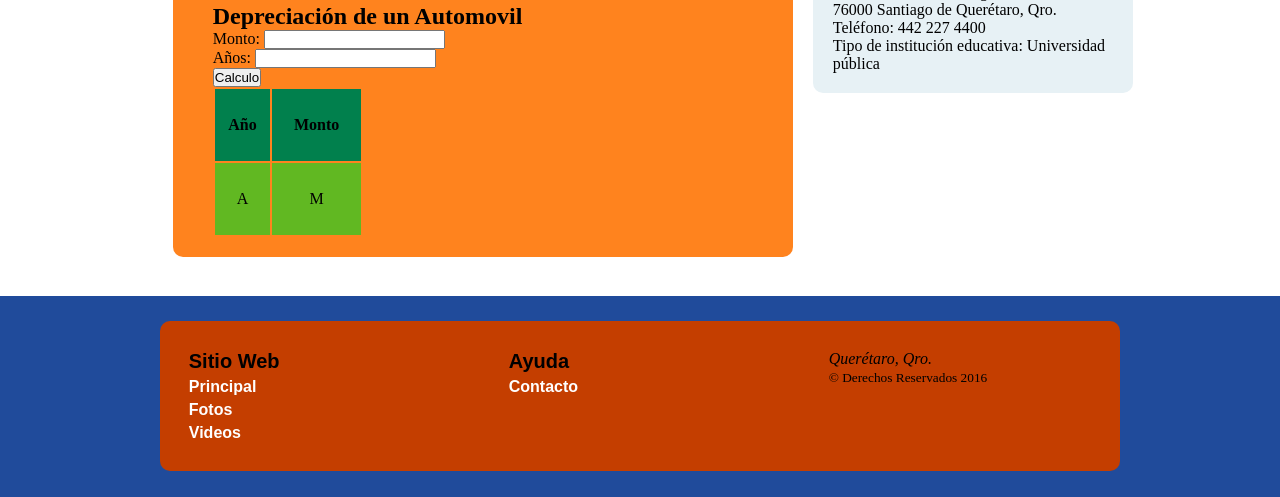
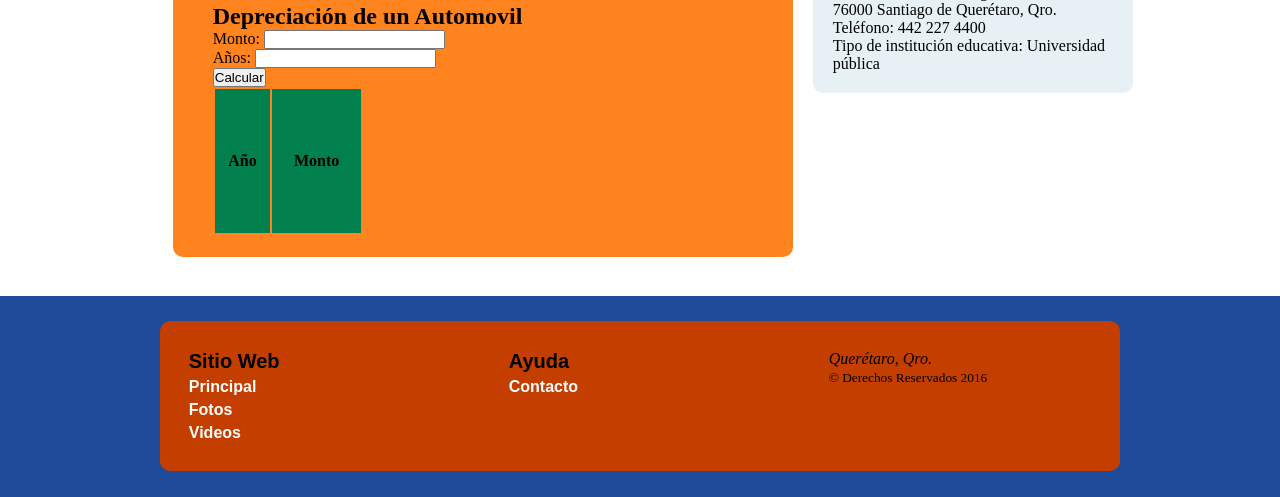
Before and after one commit to MargaritaMontes/Margarita.github.io, a plain HTML site: page Practica 02.html in a window 1280 px wide. Shown: the part 317-814 px from the top of the page. Drawn offline with Linux system fonts and the light colour scheme; files whose address does not match are found by name.

Commit message:
Cambio tabla

```diff
--- a/Practica 02.html
+++ b/Practica 02.html
@@ -52,9 +52,10 @@
                 </td>
             </tr>
             <tr align="center">
-                <td style="background-color:#61B822">A</td>
-                <td style="background-color:#61B822">M</td>
-                <input value="Calculo" type="button" onclick="calcula();"/>
+                <td
+                style="background-color:#61B822">
+            </td>
+            <input value="Calcular" type="button" onclick="calcula();"/>
             </tr>
     </table>
 </form>
```
